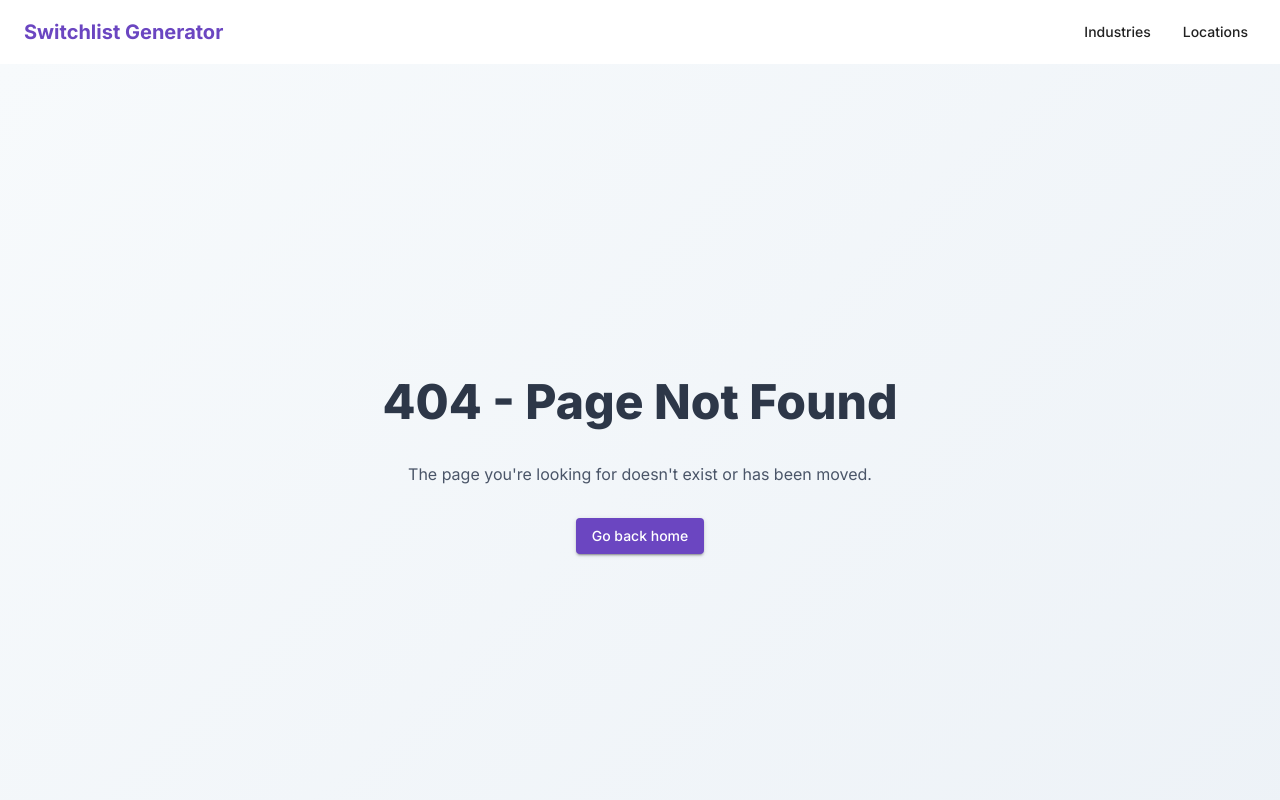
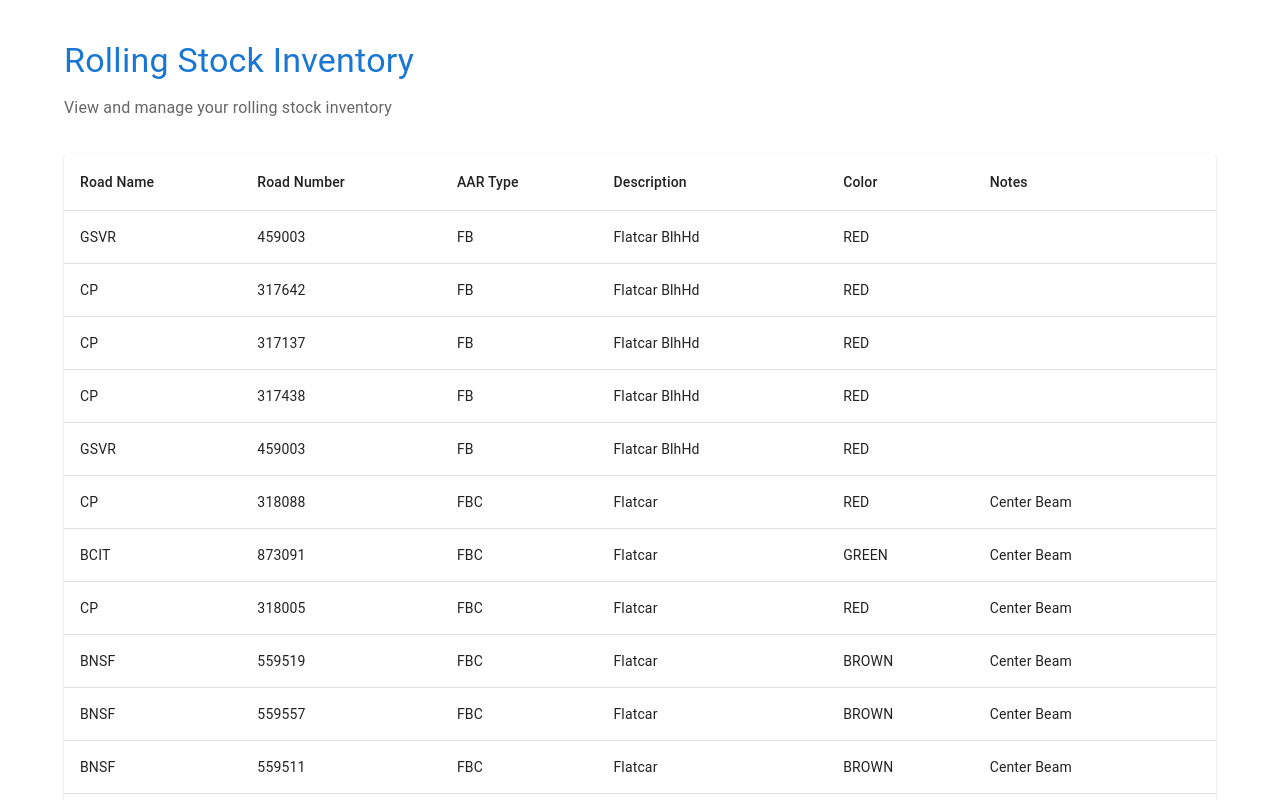
Before and after one commit to MyTurnyet/switch-this, a Next.js app: page /RollingStock in a window 1280 px wide. Before the commit this address had no page. Shown: the top 800 px of the page. Built offline with nearby package versions, Linux system fonts and the light colour scheme.

Commit message:
feat: add rolling stock inventory page with tests

```diff
--- /dev/null
+++ b/src/app/rolling-stock/page.tsx
@@ -0,0 +1,5 @@
+import RollingStockPage from '../../pages/RollingStock';
+
+export default function Page() {
+  return <RollingStockPage />;
+}
--- a/src/app/shared/components/Navigation.tsx
+++ b/src/app/shared/components/Navigation.tsx
@@ -24,6 +24,13 @@
         <Box sx={{ display: 'flex', gap: 2 }}>
           <Button
             component={Link}
+            href="/rolling-stock"
+            sx={{ color: 'text.primary', fontWeight: 500 }}
+          >
+            Rolling Stock
+          </Button>
+          <Button
+            component={Link}
             href="/industries"
             sx={{ color: 'text.primary', fontWeight: 500 }}
           >
--- /dev/null
+++ b/src/pages/RollingStock.tsx
@@ -0,0 +1,48 @@
+import React from 'react';
+import { Box, Container, Typography, Paper, Table, TableBody, TableCell, TableContainer, TableHead, TableRow } from '@mui/material';
+import { theme } from '../app/styles/theme';
+import rollingStockData from '../data/rolling-stock.json';
+
+const RollingStockPage: React.FC = () => {
+  return (
+    <Container maxWidth="lg" sx={{ py: 4 }}>
+      <Box sx={{ mb: 4 }}>
+        <Typography variant="h4" component="h1" gutterBottom color="primary">
+          Rolling Stock Inventory
+        </Typography>
+        <Typography variant="subtitle1" color="text.secondary">
+          View and manage your rolling stock inventory
+        </Typography>
+      </Box>
+
+      <TableContainer component={Paper} sx={{ boxShadow: theme.shadows[1] }}>
+        <Table>
+          <TableHead>
+            <TableRow>
+              <TableCell>Road Name</TableCell>
+              <TableCell>Road Number</TableCell>
+              <TableCell>AAR Type</TableCell>
+              <TableCell>Description</TableCell>
+              <TableCell>Color</TableCell>
+              <TableCell>Notes</TableCell>
+            </TableRow>
+          </TableHead>
+          <TableBody>
+            {rollingStockData.map((item) => (
+              <TableRow key={item._id.$oid}>
+                <TableCell>{item.roadName}</TableCell>
+                <TableCell>{item.roadNumber}</TableCell>
+                <TableCell>{item.aarType}</TableCell>
+                <TableCell>{item.description}</TableCell>
+                <TableCell>{item.color}</TableCell>
+                <TableCell>{item.note}</TableCell>
+              </TableRow>
+            ))}
+          </TableBody>
+        </Table>
+      </TableContainer>
+    </Container>
+  );
+};
+
+export default RollingStockPage;
```
Also changed, not shown: 1 other file (tests, documents, lock files or other folders).
